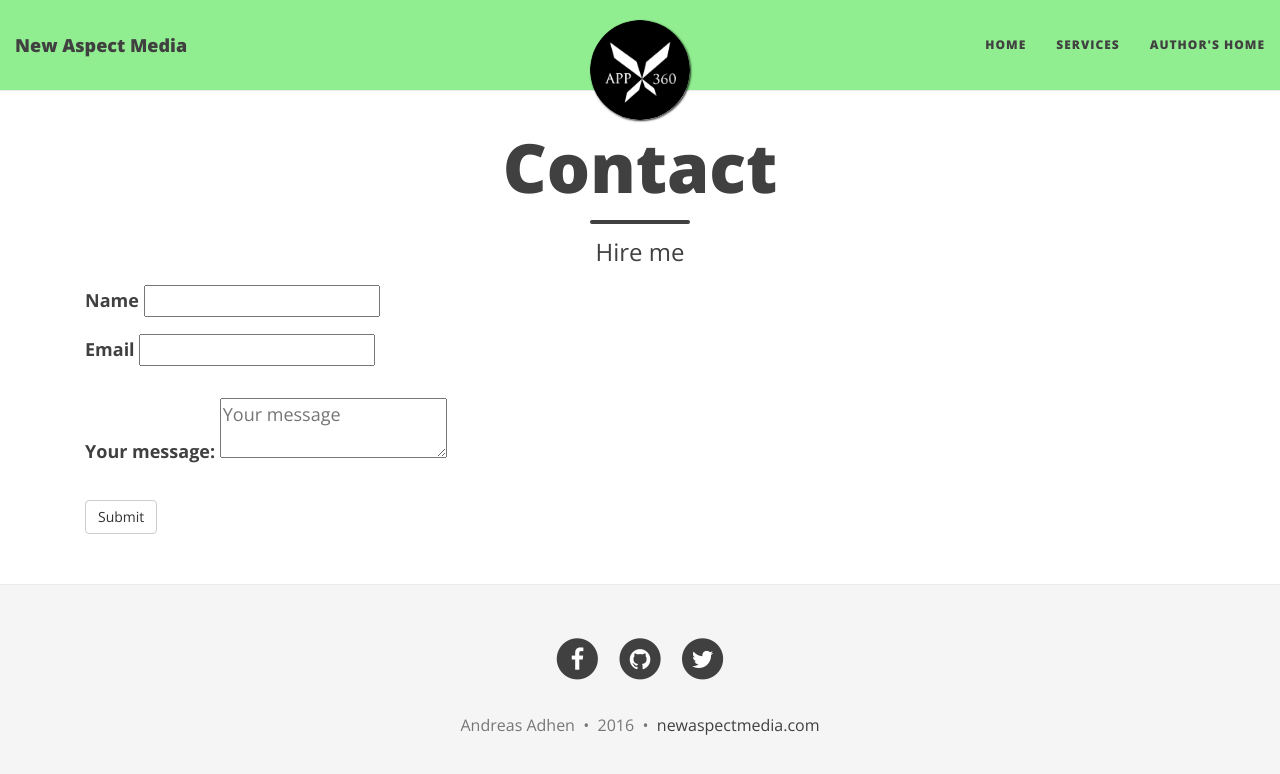
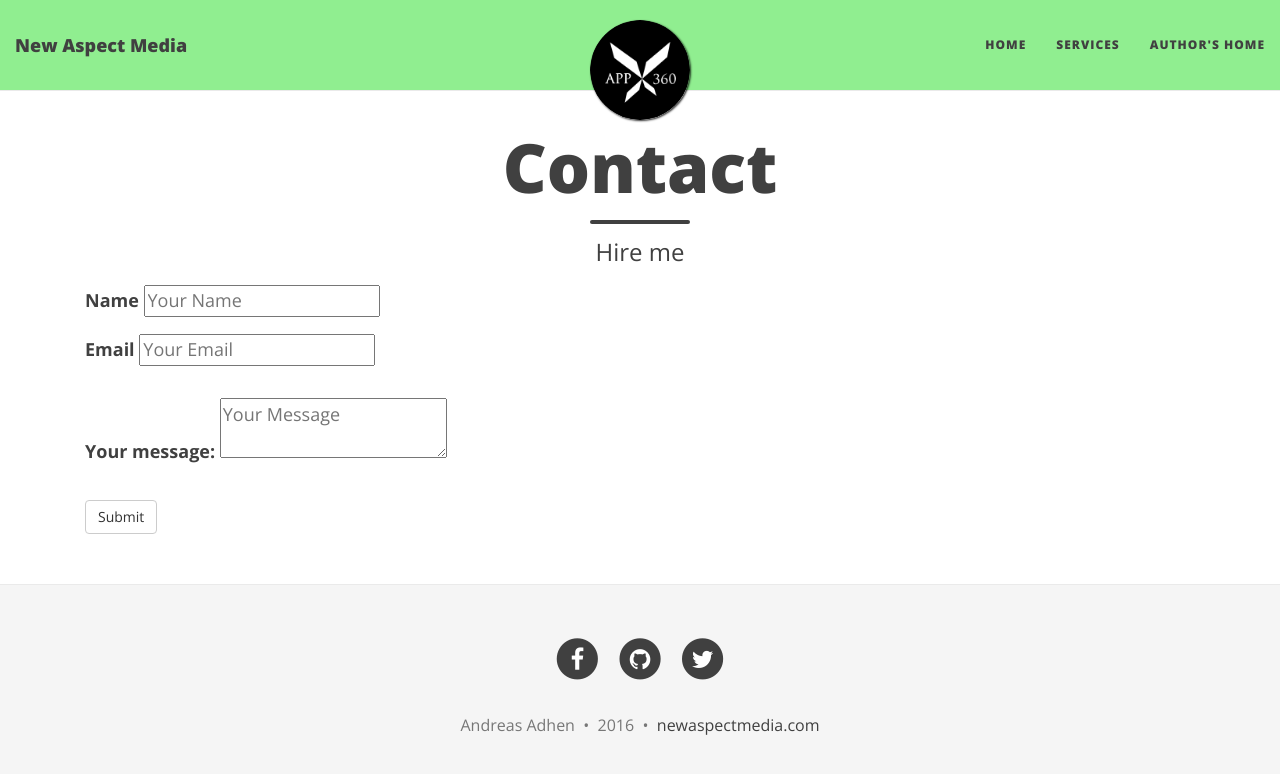
Before and after one commit to newmedia77/appxnam, a Jekyll site: the page built from contact.md, in a window 1280 px wide. Shown: the top 774 px of the page. Built offline with Jekyll 4.4.1, drawn with Linux system fonts in a browser that asks for light colours; nearby versions of some CDN libraries.

Commit message:
andreas
form

```diff
--- a/contact.md
+++ b/contact.md
@@ -7,15 +7,15 @@ slug:
 <form role="form" id="contactForm" method="POST">
 <div class="form-group">
     <label for="name">Name</label>
-    <input type="text" name="name">
+    <input type="text" name="name" placeholder="Your Name">
 </div>
 <div class="form-group">
     <label for="email">Email</label>
-    <input type="email" name="_replyto">
+    <input type="email" name="_replyto" placeholder="Your Email">
 </div>
 <div class="form-group">
 <p><label for="text_area">Your message:</label>
-    <textarea name="message" placeholder="Your message"></textarea></p>
+    <textarea name="message" placeholder="Your message" placeholder="Your Message"></textarea></p>
 </div>
     <button type="submit" value="Send" class = "btn btn-default">Submit</button>
     <input type="text" name="_gotcha" style="display:none" />
```
